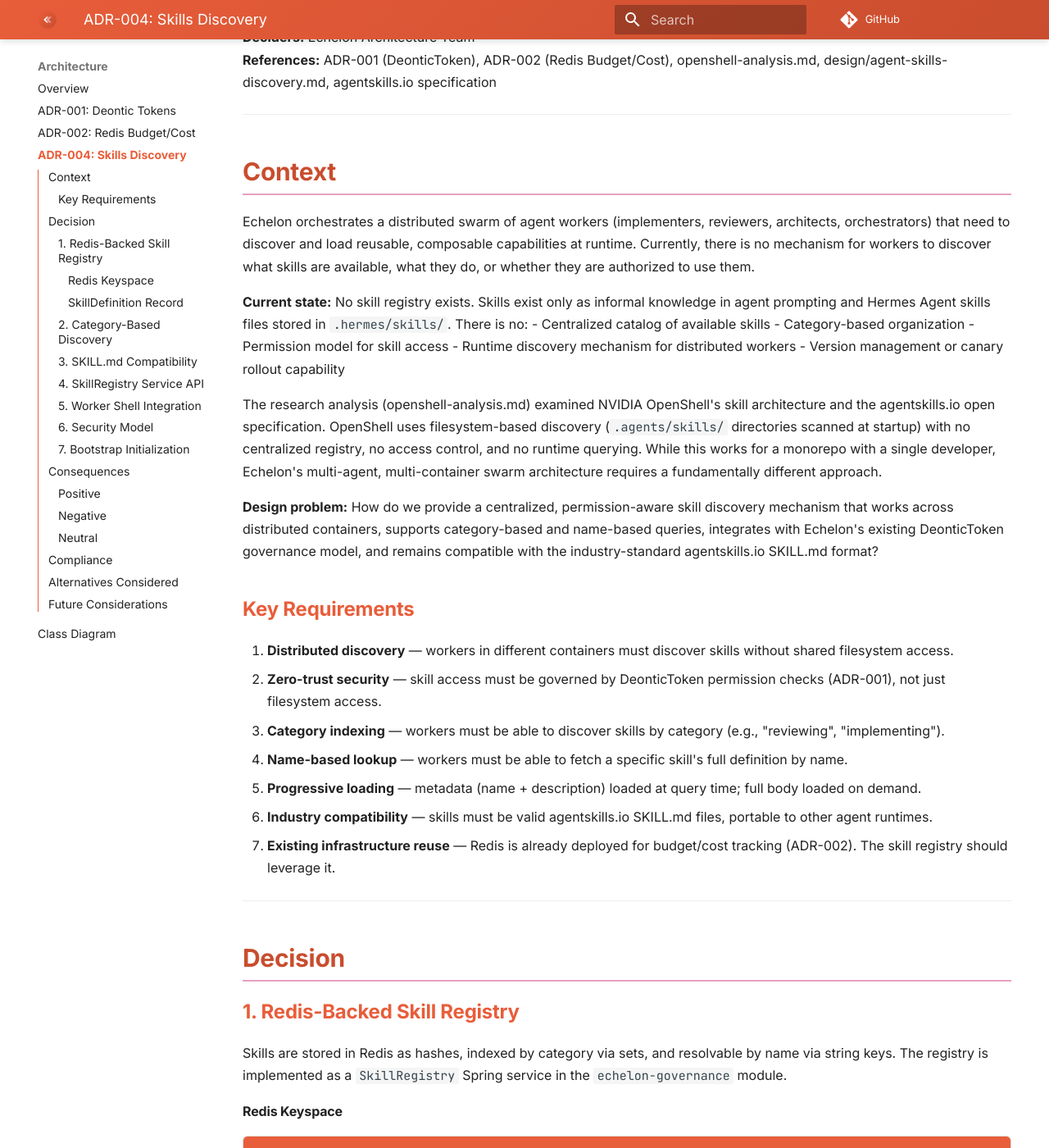
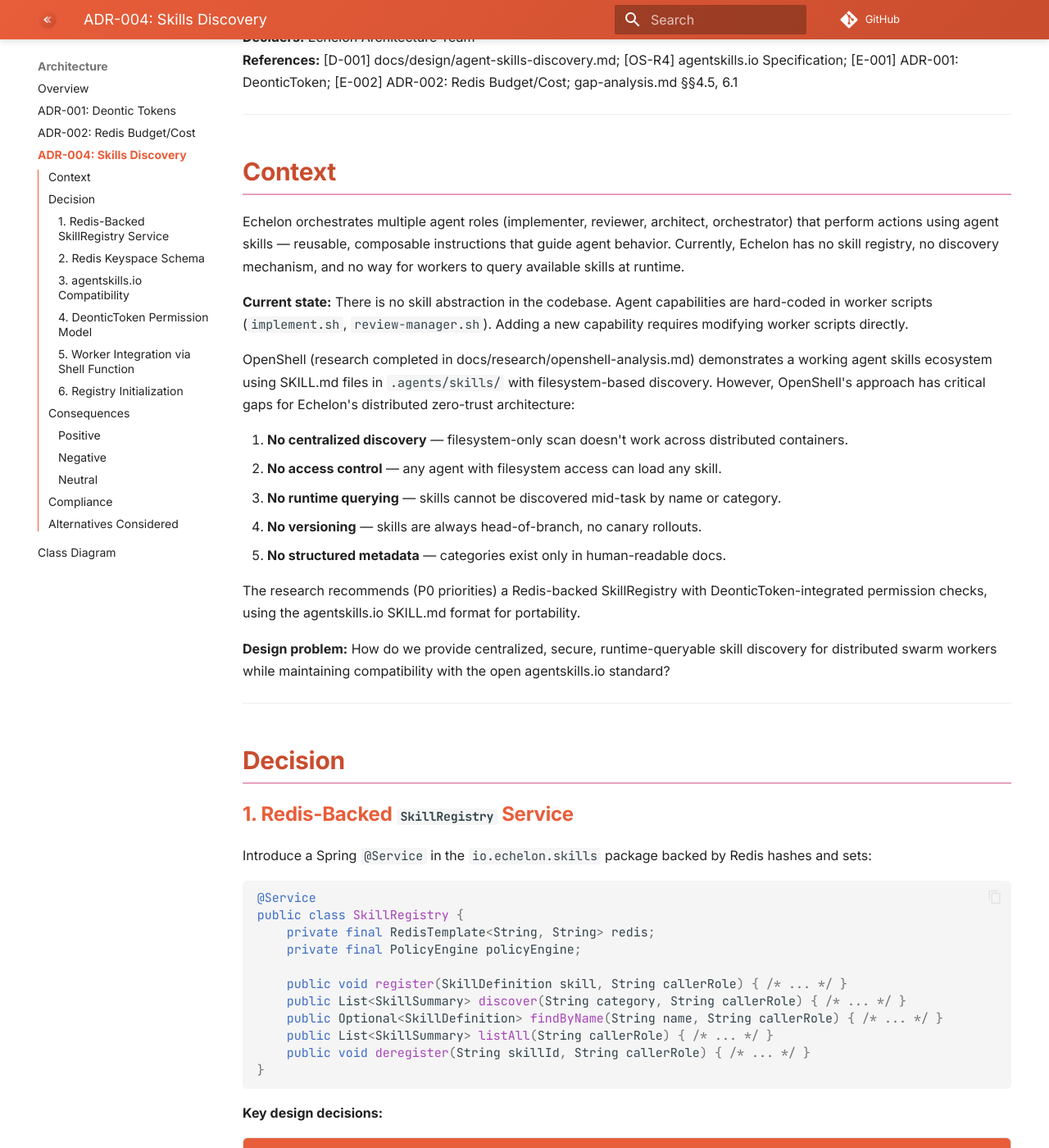
Before and after one commit to thepragmatik/echelon, an MkDocs documentation site: the page built from docs/architecture/adr-004-agent-skills-discovery.md, in a window 1280 px wide and 1400 px high, scrolled down 288 px. Shown: the whole window at 82% size. Built offline with MkDocs 1.6.1 and Material for MkDocs 9.7.7, drawn with Linux system fonts in a browser that asks for light colours; comment, search, counter and statistics services are not loaded; some of the changed text lies outside the part shown.

Commit message:
feat: research OpenShell, design Agent Skills Discovery module, ADR-004

````diff
--- a/docs/architecture/adr-004-agent-skills-discovery.md
+++ b/docs/architecture/adr-004-agent-skills-discovery.md
@@ -1,103 +1,93 @@
-# ADR-004: Agent Skills Discovery via Redis-Backed Registry
+# ADR-004: Agent Skills Discovery — Redis-Backed Registry
 
 **Status:** Proposed
 **Date:** July 2026
 **Deciders:** Echelon Architecture Team
-**References:** ADR-001 (DeonticToken), ADR-002 (Redis Budget/Cost), openshell-analysis.md, design/agent-skills-discovery.md, agentskills.io specification
+**References:** [D-001] docs/design/agent-skills-discovery.md; [OS-R4] agentskills.io Specification; [E-001] ADR-001: DeonticToken; [E-002] ADR-002: Redis Budget/Cost; gap-analysis.md §§4.5, 6.1
 
 ---
 
 ## Context
 
-Echelon orchestrates a distributed swarm of agent workers (implementers, reviewers, architects, orchestrators) that need to discover and load reusable, composable capabilities at runtime. Currently, there is no mechanism for workers to discover what skills are available, what they do, or whether they are authorized to use them.
+Echelon orchestrates multiple agent roles (implementer, reviewer, architect, orchestrator) that perform actions using agent skills — reusable, composable instructions that guide agent behavior. Currently, Echelon has no skill registry, no discovery mechanism, and no way for workers to query available skills at runtime.
 
-**Current state:** No skill registry exists. Skills exist only as informal knowledge in agent prompting and Hermes Agent skills files stored in `.hermes/skills/`. There is no:
-- Centralized catalog of available skills
-- Category-based organization
-- Permission model for skill access
-- Runtime discovery mechanism for distributed workers
-- Version management or canary rollout capability
+**Current state:** There is no skill abstraction in the codebase. Agent capabilities are hard-coded in worker scripts (`implement.sh`, `review-manager.sh`). Adding a new capability requires modifying worker scripts directly.
 
-The research analysis (openshell-analysis.md) examined NVIDIA OpenShell's skill architecture and the agentskills.io open specification. OpenShell uses filesystem-based discovery (`.agents/skills/` directories scanned at startup) with no centralized registry, no access control, and no runtime querying. While this works for a monorepo with a single developer, Echelon's multi-agent, multi-container swarm architecture requires a fundamentally different approach.
+OpenShell (research completed in docs/research/openshell-analysis.md) demonstrates a working agent skills ecosystem using SKILL.md files in `.agents/skills/` with filesystem-based discovery. However, OpenShell's approach has critical gaps for Echelon's distributed zero-trust architecture:
 
-**Design problem:** How do we provide a centralized, permission-aware skill discovery mechanism that works across distributed containers, supports category-based and name-based queries, integrates with Echelon's existing DeonticToken governance model, and remains compatible with the industry-standard agentskills.io SKILL.md format?
+1. **No centralized discovery** — filesystem-only scan doesn't work across distributed containers.
+2. **No access control** — any agent with filesystem access can load any skill.
+3. **No runtime querying** — skills cannot be discovered mid-task by name or category.
+4. **No versioning** — skills are always head-of-branch, no canary rollouts.
+5. **No structured metadata** — categories exist only in human-readable docs.
 
-### Key Requirements
+The research recommends (P0 priorities) a Redis-backed SkillRegistry with DeonticToken-integrated permission checks, using the agentskills.io SKILL.md format for portability.
 
-1. **Distributed discovery** — workers in different containers must discover skills without shared filesystem access.
-2. **Zero-trust security** — skill access must be governed by DeonticToken permission checks (ADR-001), not just filesystem access.
-3. **Category indexing** — workers must be able to discover skills by category (e.g., "reviewing", "implementing").
-4. **Name-based lookup** — workers must be able to fetch a specific skill's full definition by name.
-5. **Progressive loading** — metadata (name + description) loaded at query time; full body loaded on demand.
-6. **Industry compatibility** — skills must be valid agentskills.io SKILL.md files, portable to other agent runtimes.
-7. **Existing infrastructure reuse** — Redis is already deployed for budget/cost tracking (ADR-002). The skill registry should leverage it.
+**Design problem:** How do we provide centralized, secure, runtime-queryable skill discovery for distributed swarm workers while maintaining compatibility with the open agentskills.io standard?
 
 ---
 
 ## Decision
 
-### 1. Redis-Backed Skill Registry
+### 1. Redis-Backed `SkillRegistry` Service
 
-Skills are stored in Redis as hashes, indexed by category via sets, and resolvable by name via string keys. The registry is implemented as a `SkillRegistry` Spring service in the `echelon-governance` module.
-
-#### Redis Keyspace
-
-| Key Pattern | Type | Purpose |
-|-------------|------|---------|
-| `skills:{id}` | Hash | Full skill definition (name, version, description, category, tags, allowedRoles, workflow, contentPath, status, timestamps) |
-| `skills:by-category:{category}` | Set | Category membership — efficient `SMEMBERS` queries |
-| `skills:all` | Set | Complete set of all registered skill IDs |
-| `skills:name:{name}` | String | Resolves short name to latest active skill ID |
-
-#### SkillDefinition Record
+Introduce a Spring `@Service` in the `io.echelon.skills` package backed by Redis hashes and sets:
 
 ```java
-public record SkillDefinition(
-    String id,              // "review-github-pr@1.0.0"
-    String name,            // "review-github-pr"
-    String version,         // "1.0.0"
-    String description,     // From SKILL.md frontmatter
-    String category,        // "reviewing"
-    List<String> tags,      // ["pr", "review", "github"]
-    List<String> allowedRoles, // ["reviewer", "architect"]
-    List<String> workflow,  // ["fix-security-issue"]
-    String compatibility,   // From SKILL.md frontmatter
-    String license,         // License reference
-    String contentPath,     // Filesystem path to skill directory
-    Instant registeredAt,
-    Instant updatedAt,
-    String status           // "active", "deprecated", "canary"
-) {}
+@Service
+public class SkillRegistry {
+    private final RedisTemplate<String, String> redis;
+    private final PolicyEngine policyEngine;
+
+    public void register(SkillDefinition skill, String callerRole) { /* ... */ }
+    public List<SkillSummary> discover(String category, String callerRole) { /* ... */ }
+    public Optional<SkillDefinition> findByName(String name, String callerRole) { /* ... */ }
+    public List<SkillSummary> listAll(String callerRole) { /* ... */ }
+    public void deregister(String skillId, String callerRole) { /* ... */ }
+}
 ```
 
-**Rationale for Redis:**
-- Redis is already a dependency in the stack (ADR-002) — no new infrastructure.
-- Redis hashes map directly to skill records — single round-trip for full definition.
-- Redis sets provide O(1) membership checks and efficient category queries.
-- Redis strings provide atomic name→version resolution.
-- No schema migration needed — hashes are schemaless.
+**Key design decisions:**
 
-### 2. Category-Based Discovery
+| Aspect | Decision | Rationale |
+|--------|----------|-----------|
+| **Storage** | Redis hashes + sets | Existing Redis dependency (ADR-002); hashes for structured skill data, sets for category indexing |
+| **Discovery** | SMEMBERS on `skills:by-category:{cat}` | O(1) set membership; no full-table scans |
+| **Progressive loading** | Metadata-only on `discover()`/`listAll()`; full body on `findByName()` | Minimizes per-query Redis transfer; matches OpenShell pattern |
+| **Version resolution** | `skills:name:{name}` → latest active version | Simple string overwrite on registration; no version negotiation needed in Phase 1 |
 
-Skills are organized into categories matching Echelon's agent role taxonomy:
+### 2. Redis Keyspace Schema
 
-- `infrastructure` — Docker, Redis, networking setup
-- `implementing` — Build-from-issue, code generation
-- `reviewing` — PR review, security review
-- `governance` — Policy management, audit
-- `operations` — Monitoring, deployment
-- `general` — Uncategorized utility skills
+```redis
+# Hash — full skill definition
+Key: skills:{id}                     # e.g., skills:review-github-pr@1.0.0
+Fields: name, version, description, category, tags, allowedRoles,
+        workflow, compatibility, license, metadata, contentPath,
+        registeredAt, updatedAt, status
 
-Categories are indexed via Redis sorted sets (`skills:by-category:{category}`), enabling efficient `SMEMBERS` queries without a full table scan.
+# Set — category index
+Key: skills:by-category:{category}   # e.g., skills:by-category:reviewing
+Members: skills:{id}                 # e.g., skills:review-github-pr@1.0.0
 
-### 3. SKILL.md Compatibility
+# Set — all skills
+Key: skills:all
+Members: skills:{id}
 
-Skills follow the agentskills.io open specification. Echelon extends the standard `metadata` field with an `echelon` key:
+# String — name→latest version mapping
+Key: skills:name:{name}              # e.g., skills:name:review-github-pr
+Value: skills:{id}                   # e.g., skills:review-github-pr@2.0.0
+```
+
+All keys are persistent (no TTL). Deregistration is explicit via `deregister()`.
+
+### 3. agentskills.io Compatibility
+
+Echelon skills are valid agentskills.io SKILL.md files. Echelon-specific metadata (version, category, allowedRoles, workflow, tags) is stored under the standard `metadata.echelon` key:
 
 ```yaml
 ---
 name: review-github-pr
-description: Summarize PR diffs and key design decisions.
+description: Summarize PR diffs and key design decisions using structured review templates.
 metadata:
   echelon:
     version: "1.0.0"
@@ -108,64 +98,46 @@ metadata:
 ---
 ```
 
-This ensures:
-- **Portability:** The same SKILL.md works in Claude Code, Codex, Cursor, Hermes Agent.
-- **Discoverability:** Standalone agents see `name` and `description`; ignore Echelon-specific metadata.
-- **Integrity:** Echelon's extended metadata lives under the standard `metadata` key, so no spec violation.
+This ensures portability — the same SKILL.md file works in Claude Code, Codex CLI, Cursor, and Hermes Agent.
 
-### 4. SkillRegistry Service API
+### 4. DeonticToken Permission Model
 
-```java
-@Service
-public class SkillRegistry {
-    public void register(SkillDefinition skill, String callerRole);
-    public void deregister(String skillId, String callerRole);
-    public List<SkillSummary> discover(String category, String callerRole);
-    public Optional<SkillDefinition> findByName(String name, String callerRole);
-    public List<SkillSummary> listAll(String callerRole);
+Every SkillRegistry API call is guarded by a PolicyEngine evaluation using DeonticToken (ADR-001):
+
+| Action | Permission Token | Required Role |
+|--------|-----------------|---------------|
+| `register()` | `skills.register` | orchestrator, admin |
+| `deregister()` | `skills.deregister` | orchestrator, admin |
+| `discover()` | `skills.discover` | Any authenticated role |
+| `findByName()` | `skills.read` | Any authenticated role |
+| `listAll()` | `skills.list` | Any authenticated role |
+
+In addition to action-level permissions, individual skills define `allowedRoles` in their metadata for fine-grained access control. A skill with `allowedRoles: ["reviewer", "architect"]` will not appear in `discover()` results for an `implementer` agent.
+
+### 5. Worker Integration via Shell Function
+
+Bash-based workers discover skills via a `common.sh` shell function `skill_discover()`:
+
+```bash
+# common.sh — sourced by all worker scripts
+skill_discover() {
+    local category="$1"
+    local agent_role="$2"
+    # Calls redis-cli SMEMBERS + HGET with role filtering
+    # Returns: JSON array of {name, description, version}
 }
 ```
 
-Every method performs a DeonticToken permission check via `PolicyEngine.evaluate()` before executing. The permission action names are:
+This enables bash-based workers (implement.sh, review-manager.sh, review-security.sh) to query skills without Java dependency.
 
-| Method | DeonticAction |
-|--------|---------------|
-| `register()` | `skills.register` |
-| `deregister()` | `skills.deregister` |
-| `discover()` | `skills.discover` |
-| `findByName()` | `skills.read` |
-| `listAll()` | `skills.list` |
+### 6. Registry Initialization
 
-### 5. Worker Shell Integration
-
-Bash-based worker scripts source `common.sh`, which provides:
+Skills are registered at startup via a bootstrap script:
 
 ```bash
-skill_discover()   # Query skills by category + role filter
-skill_get()        # Get full skill definition by name
-skill_register()   # Register a skill from a directory containing SKILL.md
+# scripts/skill-registry-init.sh
+# Walks /etc/echelon/skills/*/SKILL.md and calls skill_register()
 ```
-
-These functions use `redis-cli` to query the Redis registry directly, bypassing the Java service for low-latency shell integration. This is acceptable because:
-- The Redis ACL system enforces read-only access for worker scripts.
-- Write operations (register/deregister) call through the Java API, which enforces DeonticToken checks.
-
-### 6. Security Model
-
-Two layers of access control:
-
-1. **Action-level (PolicyEngine):** Determines whether an agent role can call `skills.discover`, `skills.read`, etc.
-2. **Record-level (allowedRoles):** Determines which skills are visible to an agent role. A skill with `allowedRoles: ["reviewer"]` is invisible to an `implementer` agent, even if the implementer has `skills.list` permission.
-
-Default-deny: unknown roles have no skill permissions.
-
-### 7. Bootstrap Initialization
-
-A `scripts/skill-registry-init.sh` script registers all built-in skills at orchestrator startup. This script:
-1. Iterates `/etc/echelon/skills/*/` directories containing SKILL.md.
-2. Parses frontmatter with `yq`.
-3. Calls Redis HSET/SADD/SET for each skill.
-4. Logs registration count.
 
 ---
 
@@ -173,45 +145,36 @@ A `scripts/skill-registry-init.sh` script registers all built-in skills at orche
 
 ### Positive
 
-1. **Centralized discovery across containers** — any worker in the swarm can query skills without shared filesystem access, using Redis as a single source of truth.
-2. **Zero-trust access control** — every registry API call goes through DeonticToken permission checks. Skill-level role filtering prevents unauthorized skill visibility.
-3. **Industry compatibility** — skills are valid agentskills.io SKILL.md files. A skill authored for Echelon works in Claude Code, Codex, Cursor, and Hermes Agent.
-4. **Efficient queries** — Redis SMEMBERS for category queries is O(1). Name resolution via Redis GET is O(1). Full skill definition via HGETALL is a single round-trip.
-5. **Progressive loading** — `discover()` and `listAll()` return only metadata (name + description). Full body is loaded only for `findByName()`.
-6. **Reuses existing Redis** — no new infrastructure dependency. Redis is already deployed for budget/cost tracking (ADR-002).
-7. **Shell worker integration** — bash scripts can query skills without Java dependency via `redis-cli`.
-8. **Foundation for workflow chaining** — the `workflow` field enables the orchestrator to route skills into pipelines.
+1. **Centralized discovery across distributed workers** — any container can query available skills without filesystem access to the skill repository.
+2. **Zero-trust security model** — every skill access is authorized by PolicyEngine DeonticToken checks (per ADR-001).
+3. **Industry-standard skill format** — agentskills.io compatibility ensures skills are portable to other agent runtimes.
+4. **Category-based organization** — Redis sets provide efficient O(1) category queries.
+5. **Runtime querying** — workers can discover skills mid-task by name, category, or capability.
+6. **Worker shell integration** — `skill_discover()` enables bash-based workers to participate in skill discovery.
+7. **Progressive loading** — metadata-only queries keep Redis transfer costs low; full skill bodies are loaded on demand.
 
 ### Negative
 
-1. **Redis dependency for skill discovery** — if Redis is down, workers cannot discover skills. The system degrades gracefully: workers fall back to locally cached skill lists (loaded at startup).
-2. **Two sources of truth** — skills exist both as files (SKILL.md) and as Redis records. Registration must keep them in sync. The bootstrap script ensures initial synchronization.
-3. **Shell function bypasses PolicyEngine** — `skill_discover()` in `common.sh` queries Redis directly without DeonticToken checks. Redis ACLs restrict writes but read queries are unfiltered at the Redis level. Mitigation: the shell function performs client-side role filtering.
-4. **Increased Redis keyspace** — expected: ~20-50 skills × ~15 fields each = ~300-750 hash fields. Negligible at current scale.
+1. **Redis dependency** — if Redis is unavailable, skill discovery fails. The system must fail-closed (deny all task dispatch) when Redis is unreachable.
+2. **Increased startup latency** — `skill-registry-init.sh` must run before any worker can discover skills. At ~50ms per skill registration, all 22 skills register in ~1 second.
+3. **No hot-reload for skills** — Phase 1 requires a restart or explicit `deregister()`/`register()` to update a skill. Dynamic reload is Phase 2+.
+4. **Shell performance** — `skill_discover()` makes N+1 Redis calls (1 SMEMBERS + N HGETs). For large category sets (>50 skills), caching is needed.
 
 ### Neutral
 
-1. **agentskills.io compliance limits metadata** — Echelon-specific fields go under the `metadata.echelon` key. Standalone agents that don't understand the nested structure simply ignore it.
-2. **Versioning is advisory** — the `version` field exists in the data model, but there is no automatic version resolution or dependency management yet. That's Phase 2.
-3. **Skill registration is a startup step** — skills must be registered before workers can discover them. This adds one more step to the bootstrap sequence but is automated by `skill-registry-init.sh`.
+1. **Existing Redis dependency** — ADR-002 already requires Redis for budget/cost tracking. No new infrastructure dependency.
+2. **Skill authoring is out of scope** — this ADR covers discovery only. Skill authoring, validation, and testing are separate concerns.
+3. **Schema versioning expected** — initial schema supports Phase 1 requirements. Workflow chaining and federation will add keys.
 
 ---
 
 ## Compliance
 
-| Requirement | Status | Notes |
-|-------------|--------|-------|
-| Distributed discovery | ✅ | Redis accessible across containers via hostname |
-| Zero-trust security | ✅ | PolicyEngine check on every API method |
-| Category indexing | ✅ | Redis sets `skills:by-category:{category}` |
-| Name-based lookup | ✅ | Redis string `skills:name:{name}` |
-| Progressive loading | ✅ | Metadata-only on list; full body on demand |
-| agentskills.io compatibility | ✅ | SKILL.md frontmatter + body |
-| Existing Redis reuse | ✅ | Same Redis instance as ADR-002 |
-| Shell worker integration | ✅ | `common.sh` functions with redis-cli |
-| Audit trail | 🟡 | Events logged to `events:skills` stream (G-02 pending) |
-| Version management | 🟡 | Data model supports versions; canary/rollback is Phase 2 |
-| Federation | ❌ | Cross-Echelon sharing is Phase 3 |
+- **agentskills.io specification:** ✅ — SKILL.md format is fully compatible; Echelon extensions are under the standard `metadata` key.
+- **CSA Rule 3 (Permission boundaries):** ✅ — default-deny with explicit `allowedRoles` per skill.
+- **CSA Rule 2 (Immutable audit trails):** 🟡 — `events:skills` stream logs all registration, deregistration, and discovery events.
+- **EU AI Act Art. 12 (Record-keeping):** 🟡 — skill lifecycle events are tracked, but audit stream wiring (G-02) must be completed.
+- **Reference: gap-analysis.md §§4.5, 6.1 (G-01):** ✅ — addresses the "no skill abstraction" gap identified in the architecture review.
 
 ---
 
@@ -219,21 +182,10 @@ A `scripts/skill-registry-init.sh` script registers all built-in skills at orche
 
 | Alternative | Rejected Because |
 |-------------|------------------|
-| **Filesystem-only discovery** (OpenShell model) | Doesn't work across containers in a distributed swarm. Workers in different containers can't see each other's filesystems. |
-| **PostgreSQL for skill registry** | Heavier dependency for what is fundamentally a key-value workload. Redis hashes + sets are purpose-built for this pattern. PostgreSQL would require schema migrations and add query latency. |
-| **Etcd for skill registry** | Good for distributed discovery but adds an entirely new infrastructure dependency. Redis is already in the stack. |
-| **gRPC service for skill registry** | Would require a new service deployment, service discovery, and RPC handling. Redis is already deployed and simpler to query from both Java and shell. |
-| **Embedded H2/HSQLDB** | In-process database wouldn't be shared across containers. Defeats the purpose of centralized discovery. |
-| **Hermes Agent skill framework only** | Hermes skills are per-agent and filesystem-local. No centralized catalog, no category queries, no access control. |
-| **JSON files on shared volume** | No querying, no indexing, no atomic updates. Race conditions on concurrent write. No access control. |
-
----
-
-## Future Considerations
-
-1. **Canary rollouts** — Phase 2: register a skill version with `status: "canary"` for a subset of agents; promote to `"active"` after verification.
-2. **Workflow routing** — Phase 2: the orchestrator uses the `workflow` field to automatically route through skill pipelines (e.g., `triage-issue` → `create-spike` → `build-from-issue`).
-3. **Cross-Echelon federation** — Phase 3: share skill registries between Echelon instances via Redis replication or a federation API.
-4. **Skill dependency management** — Phase 3: skills may declare dependencies on other skills, enabling automated dependency resolution during registration.
-5. **Skill version rollback** — Phase 2: `skills:name:{name}` points to the latest version; rollback is a `SET` operation to the previous version key.
-6. **Hot-reload of skill registry** — Phase 2: Redis keyspace notifications trigger cache invalidation in workers without restart.
+| **Filesystem-only** (OpenShell model) | Doesn't work across distributed containers; no access control; no runtime querying; no versioning |
+| **API Gateway service** (dedicated REST service for skills) | Over-engineered for Phase 1; adds another service to deploy; Redis-backed SkillRegistry in the orchestrator is sufficient |
+| **PostgreSQL for skill metadata** | Heavier dependency for key-value/metadata workload; Redis hashes are purpose-built; PostgreSQL would require schema migrations for flexible metadata fields |
+| **Flat JSON file served by HTTP** | No indexing; no query support; requires loading entire file for every discovery call; no access control |
+| **gRPC-based skill registry** | Adds protobuf compilation and gRPC server dependency; Redis is already in the stack for ADR-002 |
+| **Etcd/Consul for service-style registration** | Same functionality as Redis sets with more operational complexity; Redis is already present |
+| **No skill abstraction** (current state) | Hard-coded capabilities in worker scripts don't scale; every new skill requires modifying multiple worker scripts |
````
